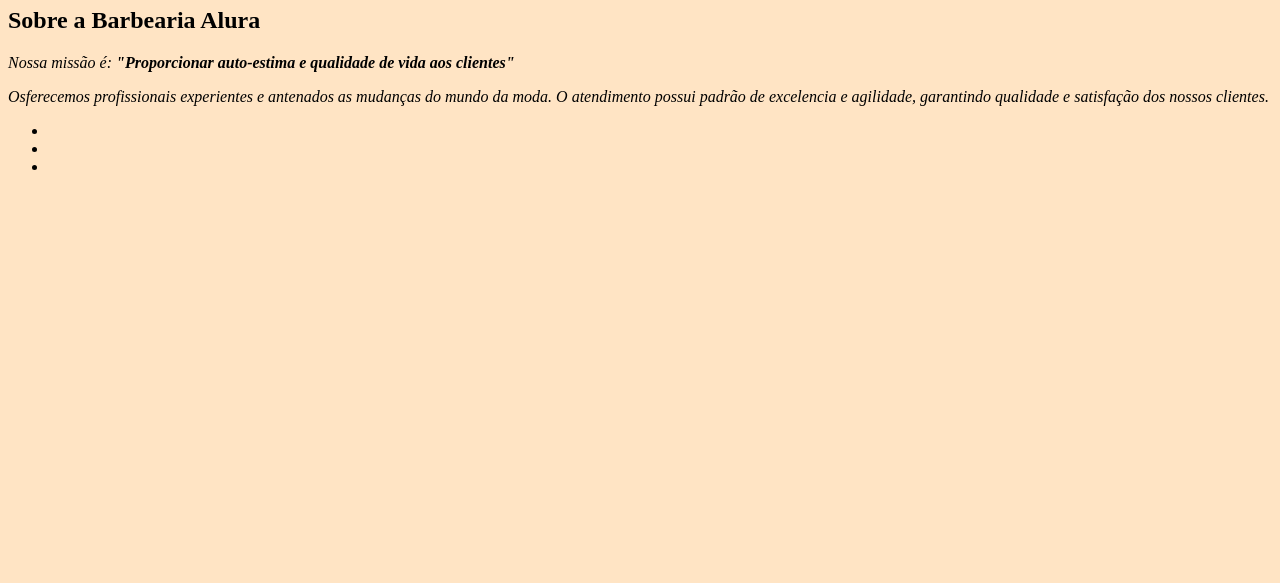
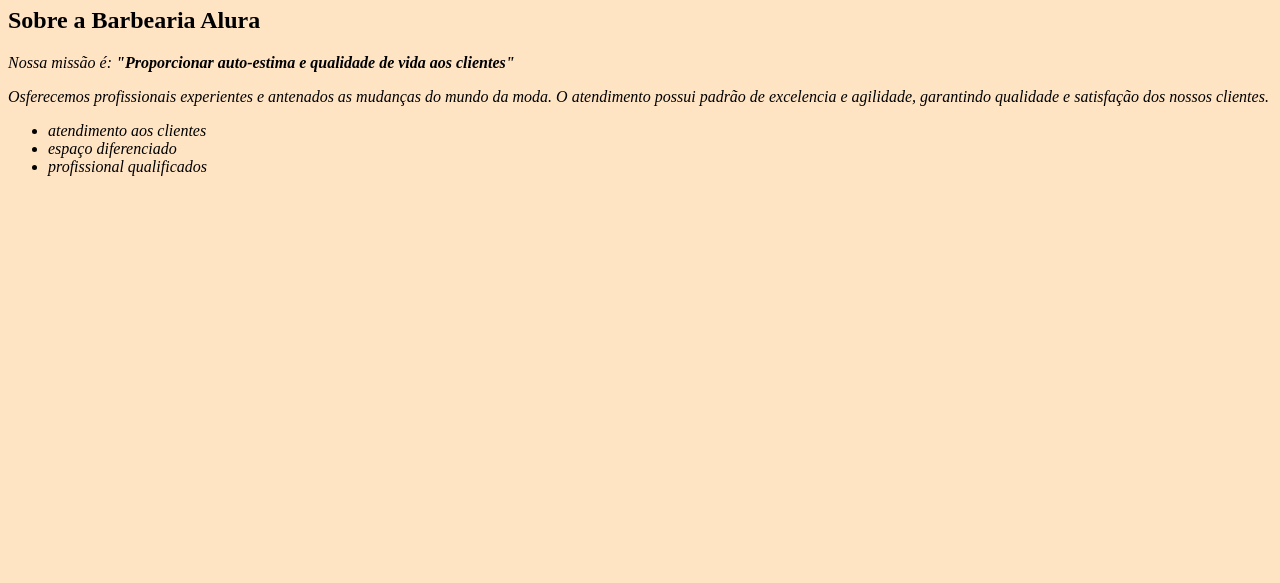
Before and after one commit to Bigodeeee/BarbeariaAlura, a plain HTML site: page index.html in a window 1280 px wide. Shown: the part 217-800 px from the top of the page. Drawn offline with Linux system fonts and the light colour scheme.

Commit message:
Index.html

```diff
--- a/index.html
+++ b/index.html
@@ -26,8 +26,8 @@
 
 <div>
     <ul>
-        <li></li>
-        <li></li>
-        <li></li>
+        <li>atendimento aos clientes</li>
+        <li>espaço diferenciado</li>
+        <li>profissional qualificados</li>
     </ul>
 </div>
```
